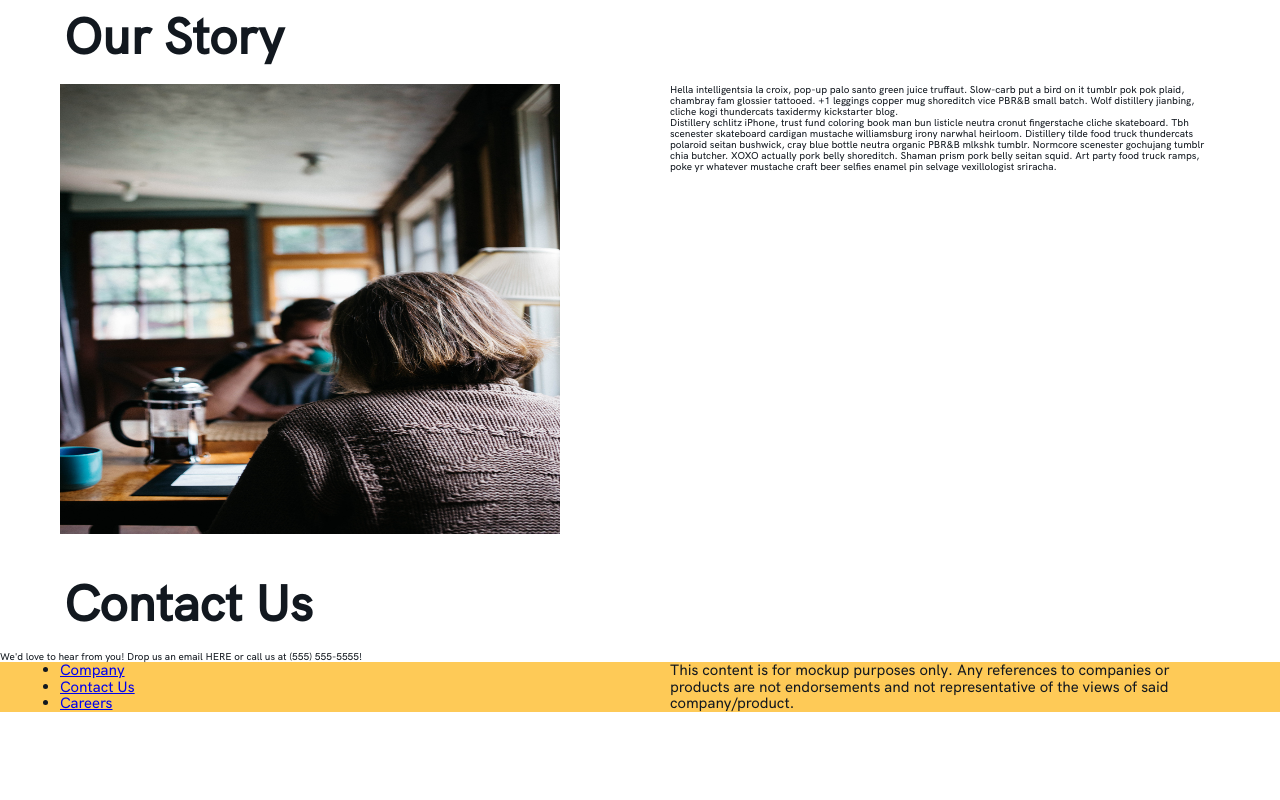
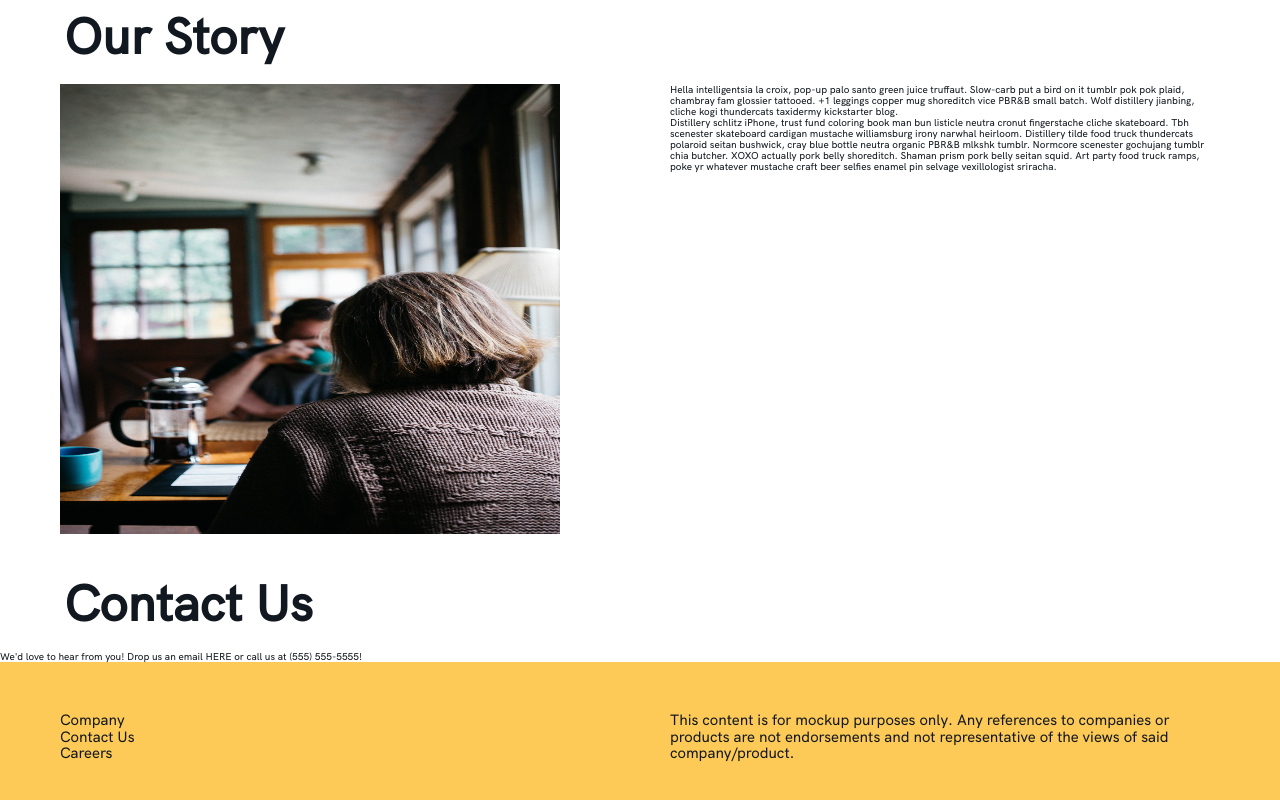
Before and after one commit to dgwn/aporia-frontend, a React (Create React App) app: page / in a window 1280 px wide. Shown: the part 1138-1938 px from the top of the page. Before the commit the page ends 1851 px from the top, so only its background shows below. Built offline with nearby package versions, Linux system fonts and the light colour scheme.

Commit message:
preliminary footer styling

```diff
--- a/src/sass/layout/_footer.scss
+++ b/src/sass/layout/_footer.scss
@@ -1,4 +1,18 @@
 .footer{
     background-color: $color-primary;
     font-size: 1.5rem;
+    height: 15rem;
+    padding-top: 5rem;
+
+    .footer__list{
+        list-style-type: none;
+    }
+
+    .footer__link{
+        &:link,
+        &:visited{
+            color: $color-black;
+            text-decoration: none;
+        }
+    }
 }
```
